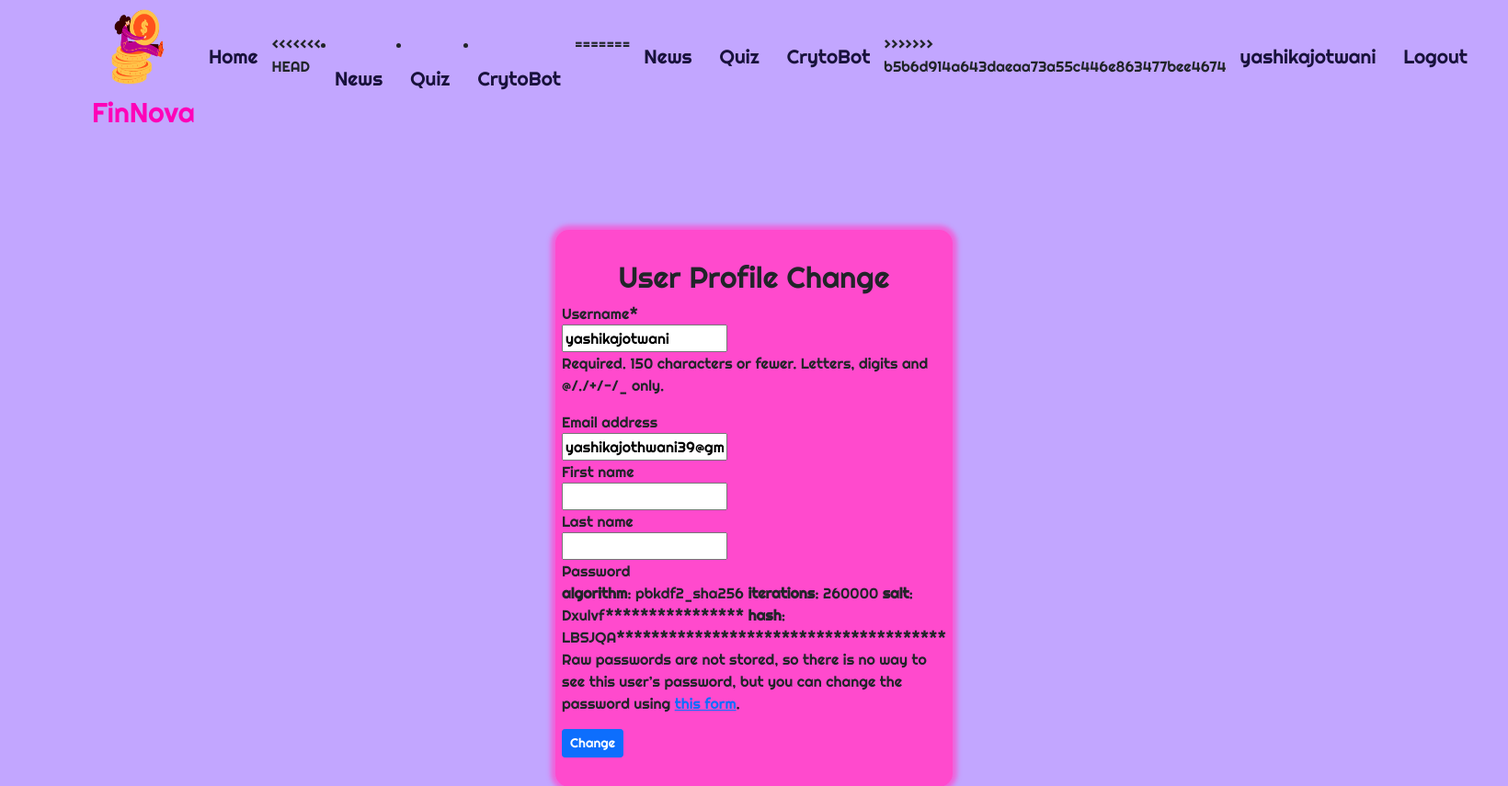
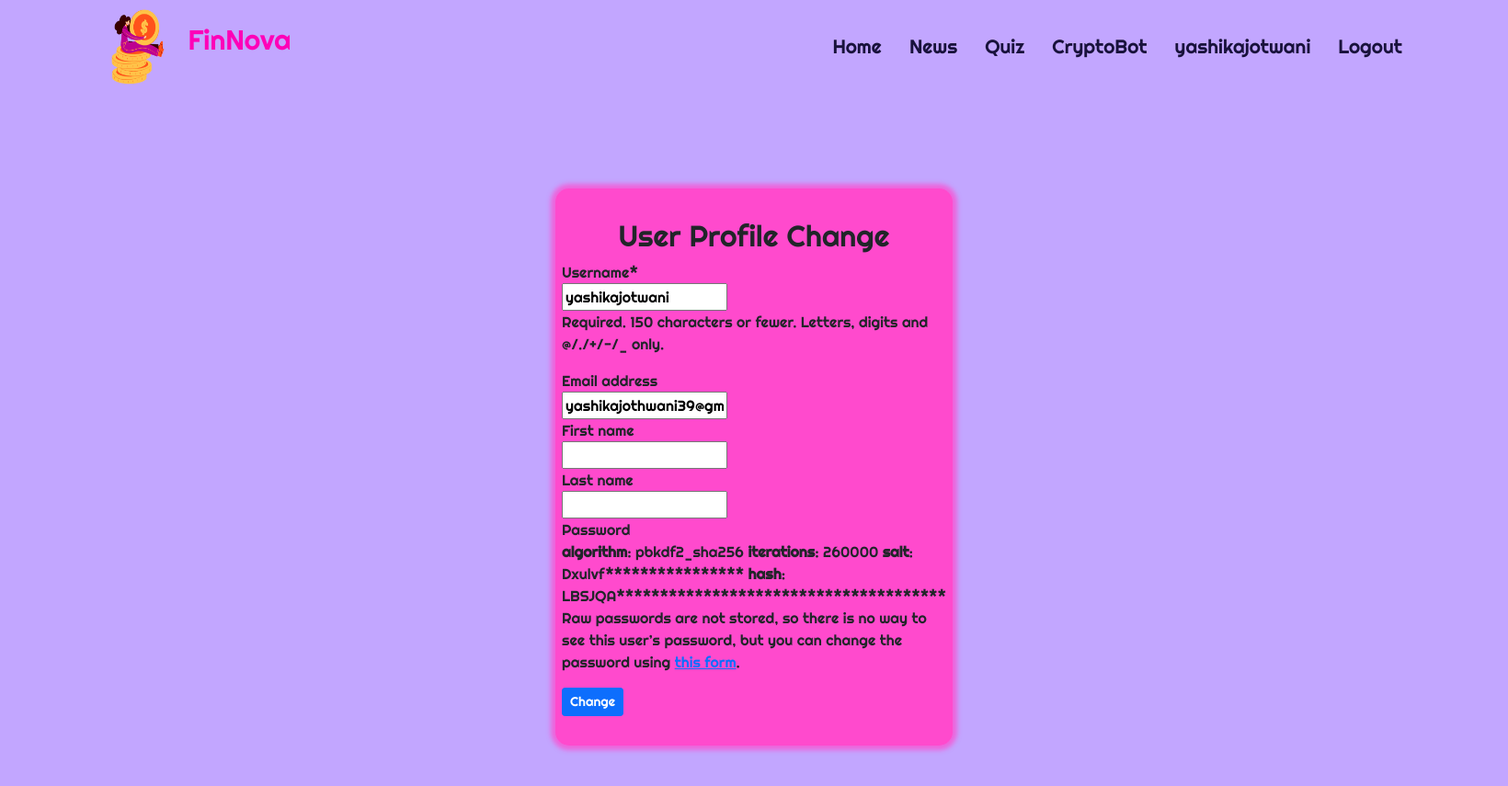
Before and after one commit to yashikajotwani12/Technova_HackTeletubbies, a Django app: page /account/change_profile/ in a window 1640 px wide. Shown: the top 855 px of the page at 92% size. After the commit the page ends 818 px from the top, so only its background shows below. Run offline with Django 3.2, Linux system fonts and the light colour scheme; a user stored in the database is signed in; some libraries are stand-ins or nearby versions.

Commit message:
minor fixes

```diff
--- a/static/css/home.css
+++ b/static/css/home.css
@@ -192,6 +192,7 @@ nav .brand-logo{
    border: none;
    border-radius: 50px;
    padding: 10px;
+   margin-bottom: 16px;
   }
   .mainbasecontainer h2{
     font-size: 2rem;
--- a/templates/Base.html
+++ b/templates/Base.html
@@ -42,18 +42,6 @@
                     </span>
                     {% if user.is_authenticated %}
 
-<<<<<<< HEAD
-                    <li>
-                        <a href="{% url 'Home:news'%}">News</a>
-
-                    </li>
-                    <li>
-                        <a href="#">Quiz</a>
-                    </li>
-                    <li>
-                        <a href="{% url 'Home:cryptobot' %}">CrytoBot</a>
-                    </li>
-=======
                     <span>
                         <a href="#">News</a>
 
@@ -62,9 +50,8 @@
                         <a href="#">Quiz</a>
                     </span>
                     <span>
-                        <a href="#">CrytoBot</a>
+                        <a href="#">CryptoBot</a>
                     </span>
->>>>>>> b5b6d914a643daeaa73a55c446e863477bee4674
 
 
                     <span>
```
Also changed, not shown: db.sqlite3.
